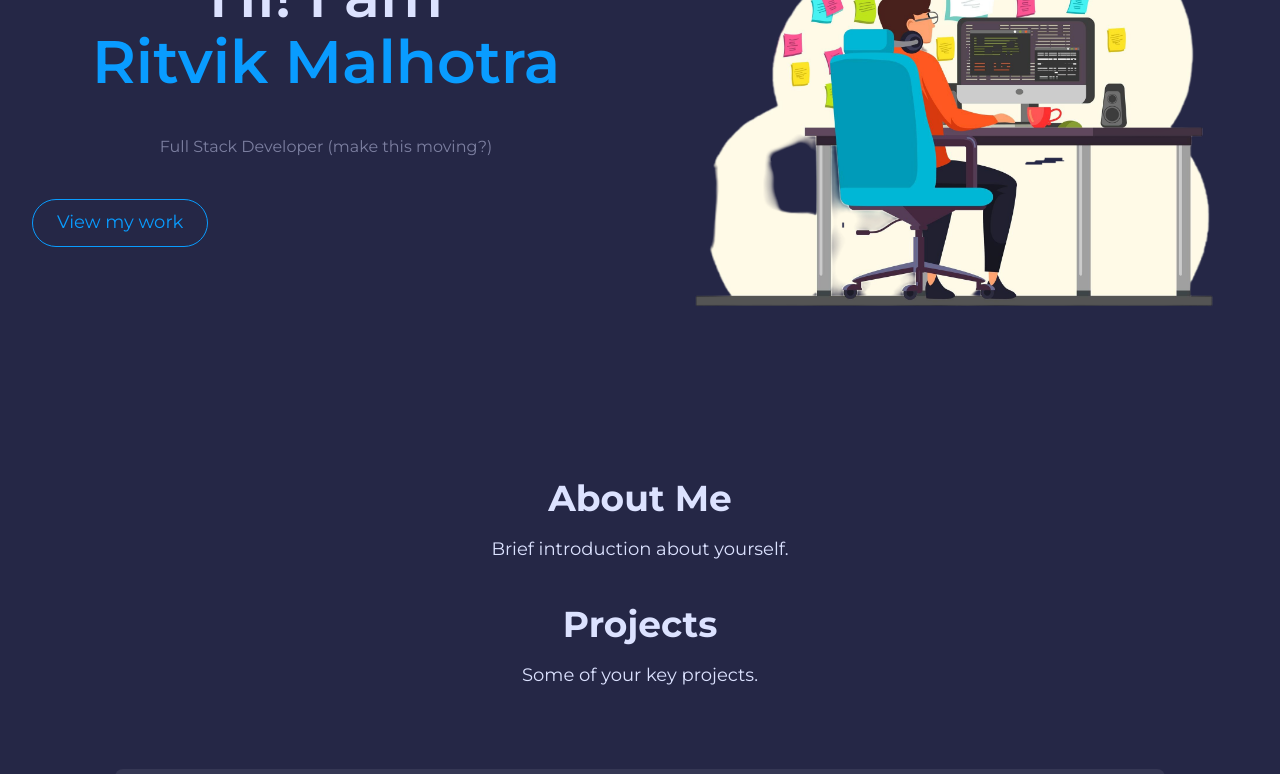
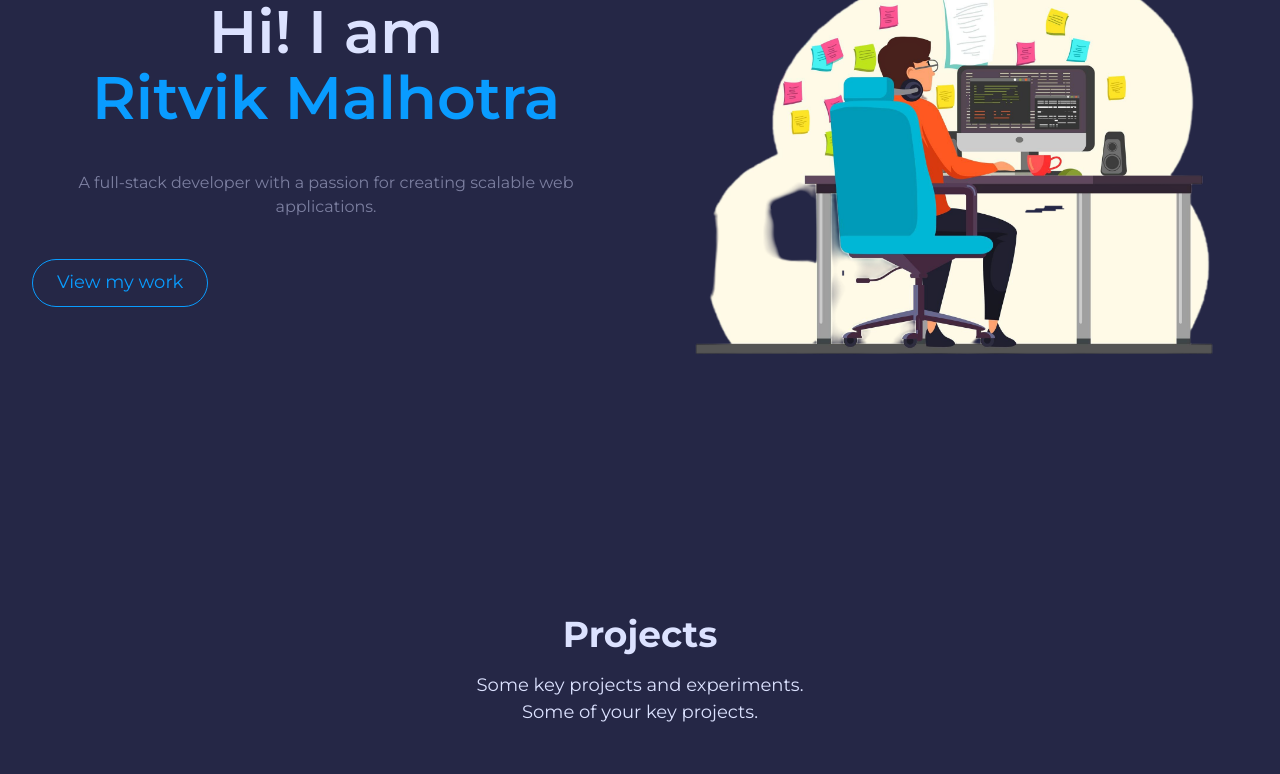
Before and after one commit to ritvik0109/portfolio-website, a Next.js app: page / in a window 1280 px wide. Shown: the part 340-1114 px from the top of the page. Built offline with nearby package versions, Linux system fonts and the light colour scheme.

Commit message:
style: adds content to homepage using json

```diff
--- a/src/components/Hero/Hero.tsx
+++ b/src/components/Hero/Hero.tsx
@@ -12,6 +12,7 @@ import {
   createIcon,
   IconProps,
 } from "@chakra-ui/react";
+import content from "../../content/content.json";
 
 export default function Hero() {
   return (
@@ -19,7 +20,7 @@ export default function Hero() {
       <Stack
         align={"center"}
         spacing={{ base: 8, md: 10 }}
-        py={{ base: 20, md: 28 }}
+        py={{ base: 20, md: 40 }}
         direction={{ base: "column", md: "row" }}
       >
         <Stack flex={1} spacing={{ base: 5, md: 10 }}>
@@ -35,7 +36,10 @@ export default function Hero() {
             </Text>
           </Heading>
           <Text color={"secondary"}>
-            Full Stack Developer (make this moving?)
+            {content.aboutMe.description}
+            {/* (make this moving?) */}
+            {/* Software Engineer, DIY enthusiast, something hobbist */}
+            {/* Driven by curiosity and a passion for continuous learning in tech. */}
           </Text>
           <Stack
             spacing={{ base: 4, sm: 6 }}
--- a/src/components/Landing/Landing.tsx
+++ b/src/components/Landing/Landing.tsx
@@ -1,6 +1,7 @@
 import { Box, Flex, Heading, Text } from "@chakra-ui/react";
 import Contact from "../Contact/Contact";
 import Hero from "../Hero/Hero";
+import content from "../../content/content.json";
 
 export default function Landing() {
   return (
@@ -9,17 +10,18 @@ export default function Landing() {
         <Hero />
       </Box>
 
-      <Box textAlign="center" mb={10}>
+      {/* <Box textAlign="center" mb={10}>
         <Heading as="h2" size="xl" mb={4}>
           About Me
         </Heading>
         <Text fontSize="lg">Brief introduction about yourself.</Text>
-      </Box>
+      </Box> */}
 
-      <Box textAlign="center" mb={10}>
+      <Box textAlign="center" mt={10} mb={10}>
         <Heading as="h2" size="xl" mb={4}>
-          Projects
+          {content.projectsSection.title}
         </Heading>
+        <Text fontSize="lg">{content.projectsSection.subtitle}</Text>
         <Text fontSize="lg">Some of your key projects.</Text>
       </Box>
 
--- a/src/content/content.json
+++ b/src/content/content.json
@@ -7,22 +7,41 @@
     },
     "aboutMe": {
       "title": "About Me",
-      "description": "I am a full-stack developer with a passion for creating efficient and scalable web applications."
+      "description": "A full-stack developer with a passion for creating scalable web applications."
     },
+    "projectsSection": {
       "projects": [
         {
-        "title": "Project One",
-        "description": "A brief description of Project One.",
-        "image": "/images/project1.png",
-        "link": "/projects/project-one"
+          "title": "EventGoHub",
+          "description": "A scalable event management platform with QR code-based ticketing and secure payment integration.",
+          "githubLink": "/projects/project-one",
+          "projectUrl": "",
+          "techStack": [
+            "React", "NextJS", "Express", "MongoDB"
+          ]
         },
         {
-        "title": "Project Two",
-        "description": "A brief description of Project Two.",
-        "image": "/images/project2.png",
-        "link": "/projects/project-two"
+          "title": "MyBnB",
+          "description": "A CLI-based property rental application with enhanced interaction handling using Stanford NLP.",
+          "githubLink": "/projects/project-two",
+          "projectUrl": "",
+          "techStack": [
+            "Java", "SQL", "MongoDB"
+          ]
+        },
+        {
+          "title": "RapidEats",
+          "description": "An Android-based restaurant delivery app utilizing a noSQL database for efficient order management.",
+          "githubLink": "/projects/project-three",
+          "projectUrl": "",
+          "techStack": [
+            "Android Studio", "Java", "Firebase"
+          ]
         }
       ],
+      "title": "Projects",
+      "subtitle": "Some key projects and experiments."
+    },
     "contact": {
       "title": "Let's Talk",
       "description": "New projects, collaborations, freelance inqury or even a coffee.",
```
Lines whose indentation alone changed are shown as unchanged.
